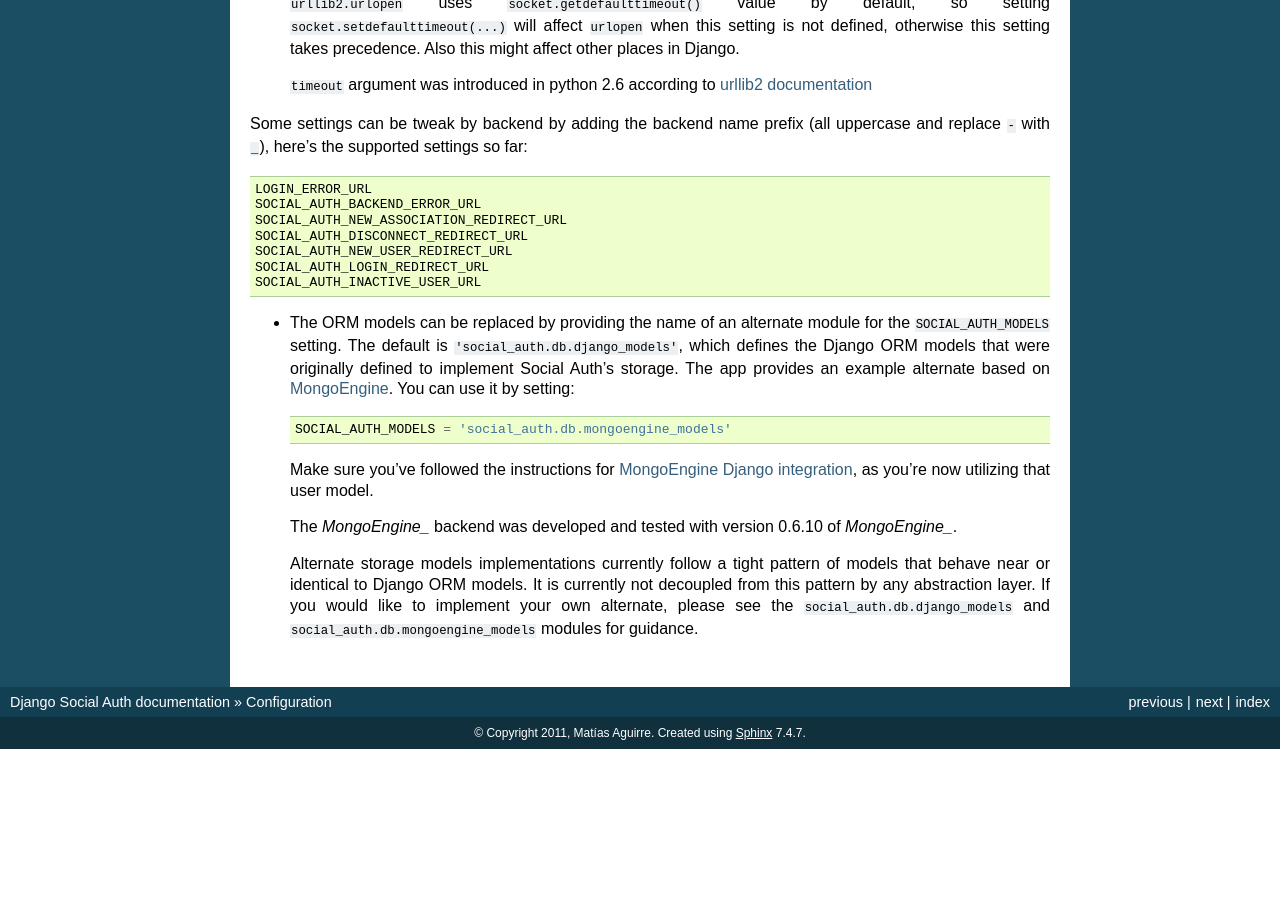
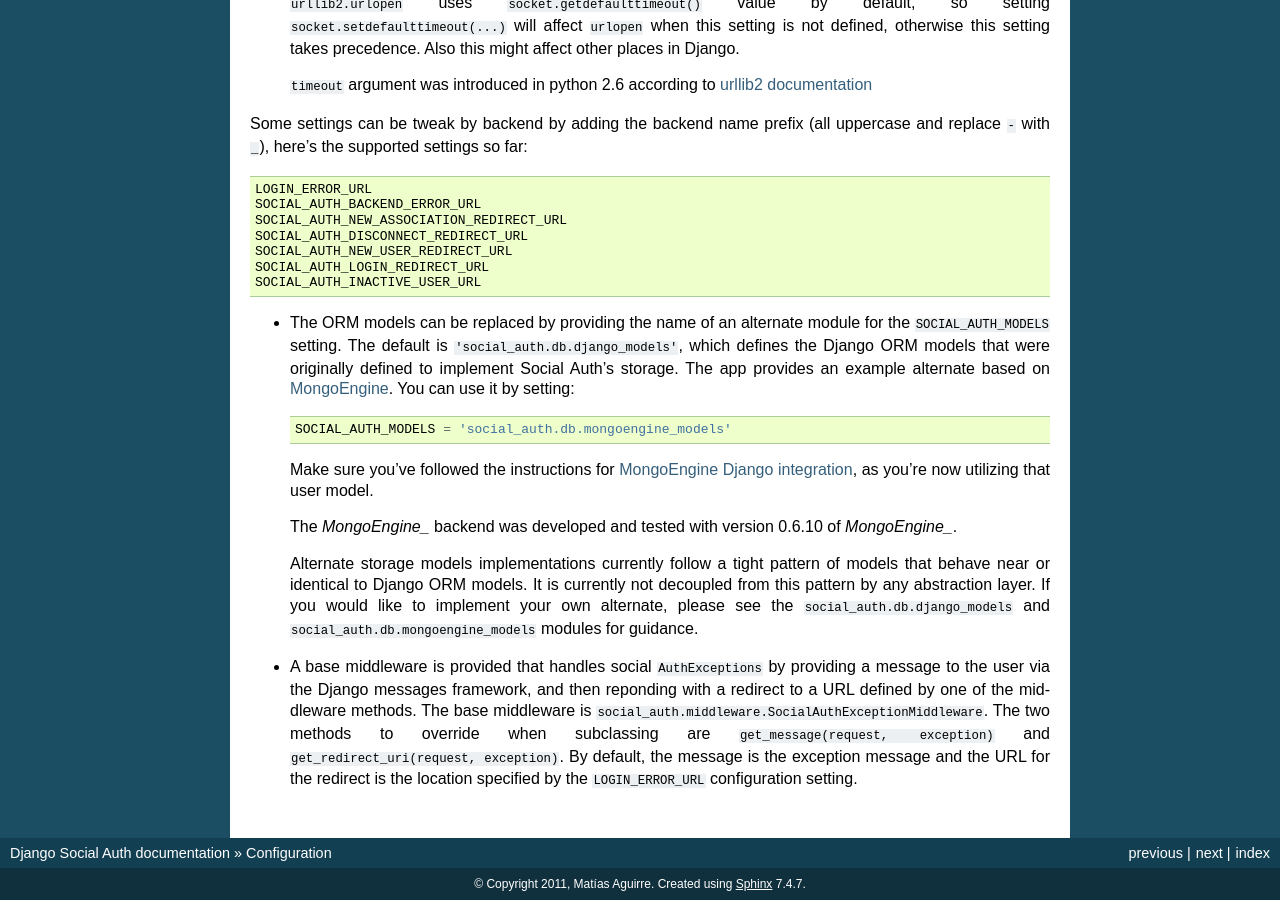
Before and after one commit to omab/django-social-auth, a Sphinx documentation site: the page built from doc/configuration.rst, in a window 1280 px wide and 900 px high, scrolled down 5590 px. Built offline with Sphinx 7.4.7, drawn with Linux system fonts in a browser that asks for light colours; before the commit the page ends 6339 px from its top, so only the background shows below that.

Commit message:
Document SocialAuthExceptionMiddleware

```diff
--- a/doc/configuration.rst
+++ b/doc/configuration.rst
@@ -357,6 +357,16 @@ uppercase and replace ``-`` with ``_``), here's the supported settings so far::
   ``social_auth.db.django_models`` and ``social_auth.db.mongoengine_models``
   modules for guidance.
 
+- A base middleware is provided that handles social ``AuthExceptions`` by
+  providing a message to the user via the Django messages framework, and then
+  reponding with a redirect to a URL defined by one of the middleware methods.
+  The base middleware is
+  ``social_auth.middleware.SocialAuthExceptionMiddleware``. The two methods to
+  override when subclassing are ``get_message(request, exception)`` and
+  ``get_redirect_uri(request, exception)``. By default, the message is the
+  exception message and the URL for the redirect is the location specified by
+  the ``LOGIN_ERROR_URL`` configuration setting.
+
 .. _Model Manager: http://docs.djangoproject.com/en/dev/topics/db/managers/#managers
 .. _Login URL: http://docs.djangoproject.com/en/dev/ref/settings/?from=olddocs#login-url
 .. _Login redirect URL: http://docs.djangoproject.com/en/dev/ref/settings/?from=olddocs#login-redirect-url
```
